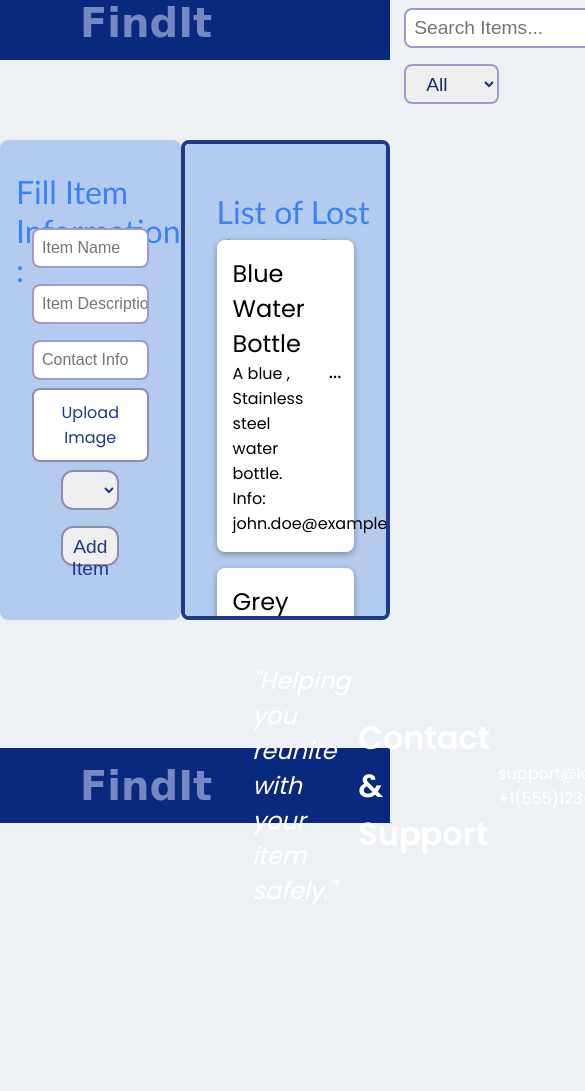
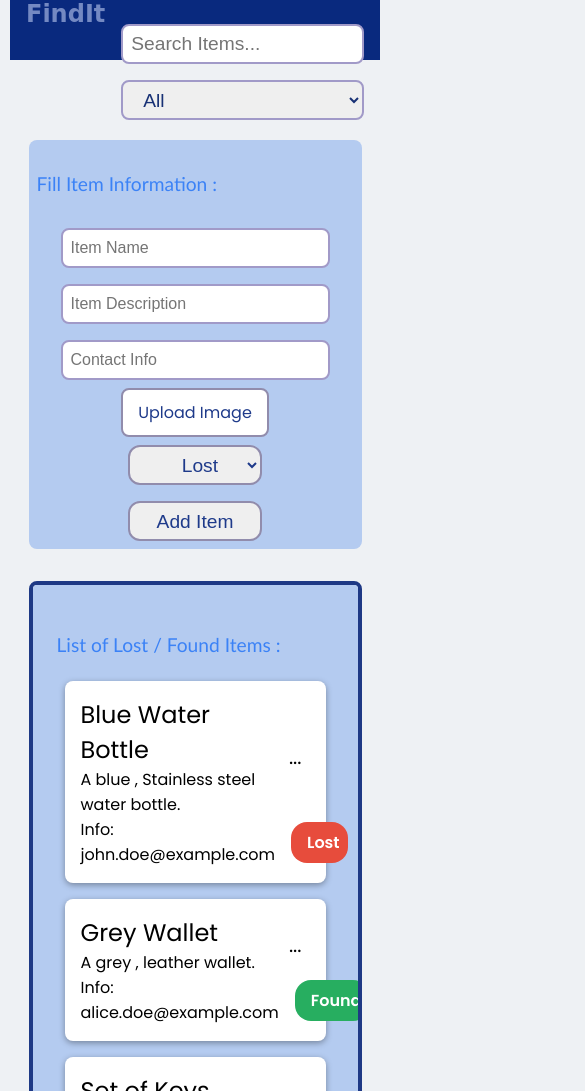
Before and after one commit to Farheen-Mulla/lost-and-found-app, a plain HTML site: page index.html in a window 390 px wide. Shown: the top 1091 px of the page, 585 px wide, since content can reach past the window. Before the commit the page ends 916 px from the top, so only its background shows below. Drawn offline with Linux system fonts and the light colour scheme.

Commit message:
Added Responsive design with media queries

```diff
--- a/style.css
+++ b/style.css
@@ -304,6 +304,77 @@ form select , button , input{
 
 
 
+
+@media (max-width: 768px) {
+   body{
+    padding: 0 10px;
+   }
+  .mainSection {
+    flex-direction: column;
+    align-items: center;
+    gap: 2rem;
+  }
+
+  .form-container,
+  .itemlist {
+    width: 90%;
+    max-width: 100%;
+    margin: 0 auto;
+    height: auto;
+  }
+
+  .searchItem {
+    margin-left: 0;
+    padding: 1rem;
+  }
+
+  .searchItem input {
+    width: 100%;
+  }
+}
+
+
+@media (max-width: 480px) {
+  h1 {
+    font-size: 1.5rem;
+    padding-left: 1rem;
+  }
+
+  #formHeading,
+  #listHeading,
+  #searchHeading {
+    font-size: 1.2rem;
+    padding-left: 0.5rem;
+  }
+
+  .searchItem {
+    flex-direction: column;
+    gap: 0.5rem;
+  }
+
+  .searchItem input,
+  .searchItem select {
+    width: 100%;
+  }
+
+  .footer {
+    flex-direction: column;
+    height: auto;
+    padding: 1rem;
+    gap: 1rem;
+  }
+
+  .footer-batch p {
+    font-size: 1rem;
+  }
+
+  .footer-contact h3 {
+    font-size: 1.2rem;
+  }
+}
+
+
+
 /* .item-top-part, .item-name-desc {
   border: 1px dashed red;
 }
```
